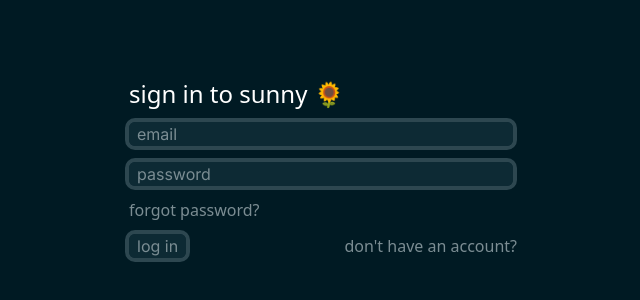
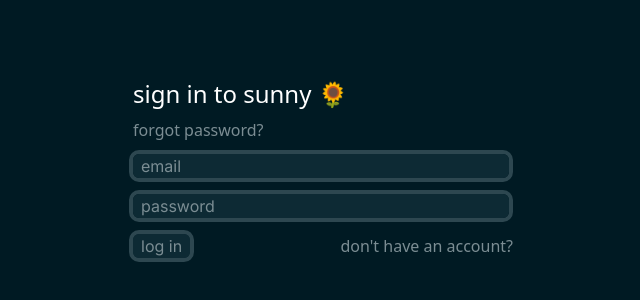
Before and after one commit to Dropheart/sunny, a Nuxt app: page /login in a window 1280 px wide. Shown: the part 230-530 px from the top of the page, without its empty margins (319-959 px from the left). Built offline with nearby package versions, Linux system fonts and the light colour scheme.

Commit message:
ask them for their name too, make textinput more general

```diff
--- a/components/TextInput.vue
+++ b/components/TextInput.vue
@@ -1,6 +1,6 @@
 <template>
-    <div class="rounded-[10px] border-4 border-blue-green bg-blue-input">
-        <input  class="rounded-md bg-blue-input pl-2 font-inter placeholder-grey-text caret-grey-text text-white w-96"
+    <div class="rounded-[10px] border-4 border-blue-green">
+        <input  class="w-full rounded-md bg-blue-input pl-2 font-inter placeholder-grey-text caret-grey-text text-white"
                 :type="type" :id="inputName" :name="inputName" :placeholder="inputName">
     </div>
 </template>
--- a/pages/login/index.vue
+++ b/pages/login/index.vue
@@ -3,9 +3,15 @@
 <body class="bg-blue-bg">
     <div class="flex flex-col justify-center h-screen max-w-fit space-y-2 mx-auto my-auto">
         <h1 class="pl-1 text-white text-2xl">{{ signin ? "sign in" : "sign up" }} to sunny 🌻</h1>
-        <TextInput inputName="email" type="text"/>
-        <TextInput inputName="password" type="password"/>
-        <p class="text-grey-text cursor-pointer pl-1" @click="forgotPass()">forgot password?</p>
+        <div v-if="!signin" class="flex max-w-96 space-x-2">
+            <TextInput class="shrink w-1/2" inputName="name" type="text"/>
+            <!-- <TextInput class="shrink w-1/2" inputName="surname" type="text"/> -->
+        </div>
+        <p v-else="signin" class="text-grey-text cursor-pointer pl-1" @click="forgotPass()">forgot password?</p>
+        <div class="w-96 space-y-2">
+            <TextInput inputName="email" type="text"/>
+            <TextInput inputName="password" type="password"/>
+        </div>
         <div class="flex">
             <Button class="justify-self-start" :buttonText="signin ? 'log in' : 'sign up'" @click="confirm()"/>
             <p class="self-center ml-auto text-grey-text cursor-pointer pl-1" @click="signin = !signin">{{ signin ? "don't " : "already" }} have an account?</p>
@@ -27,3 +33,7 @@ function confirm() {
     alert("Logged in")
 }
 </script>
+
+<style>
+
+</style>
```
